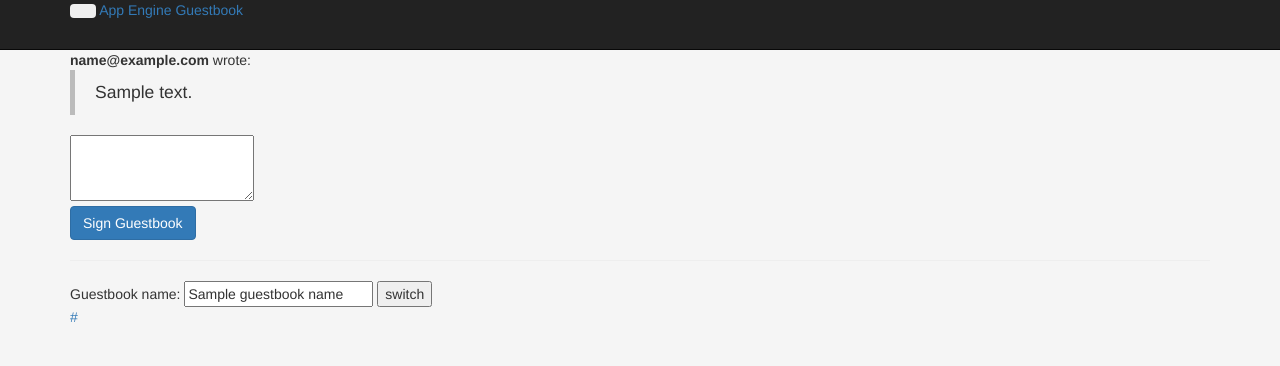
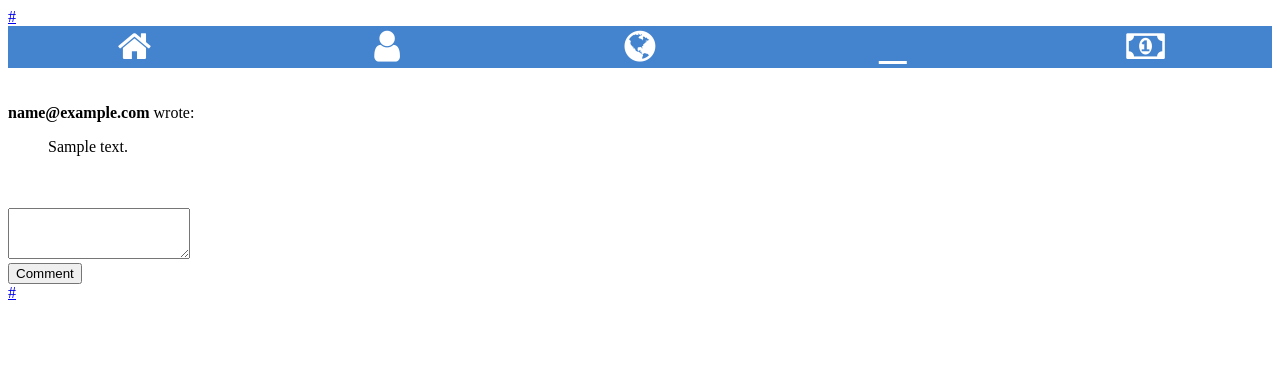
Before and after one commit to wwalker57/finalproject, a Python web app: template Templates/index.html in a window 1280 px wide. Shown: the top 366 px of the page. Run offline with Jinja, Linux system fonts and the light colour scheme; the template is opened without the code that fills it: most values are stand-ins (such as "Sample title", 1, 10 or a date in 2020); some libraries are stand-ins or nearby versions.

Commit message:
New updates

```diff
--- a/Resources/main.html
+++ b/Resources/main.html
@@ -4,6 +4,7 @@
     <title>Surviving The University Experience</title>
     <link rel="stylesheet" href="/Resources/finalproject.css">
     <link rel="stylesheet" href="https://cdnjs.cloudflare.com/ajax/libs/font-awesome/4.7.0/css/font-awesome.min.css">
+    <link rel="shortcut icon" href="/Resources/favicon.ico">
   </head>
 
 <body>
--- a/Templates/about.html
+++ b/Templates/about.html
@@ -8,6 +8,7 @@
   </head>
 
 <body>
+  <a href="{{ url|safe }}" class="btn">{{ url_linktext }}</a>
   <div class="icon-bar">
     <a class="active" href="/"><i class="fa fa-home"></i></a> <!--HOME PAGE -->
     <a href="/About"><i class="fa fa-user" aria-hidden="true"></i></a> <!--ABOUT PAGE -->
--- a/Templates/fin_aid_calc.html
+++ b/Templates/fin_aid_calc.html
@@ -6,7 +6,7 @@
     <link rel="stylesheet" href="https://cdnjs.cloudflare.com/ajax/libs/font-awesome/4.7.0/css/font-awesome.min.css">
     <link href="https://fonts.googleapis.com/css?family=Zilla+Slab" rel="stylesheet">
   </head>
-
+<a href="{{ url|safe }}" class="btn">{{ url_linktext }}</a>
 <body>
   <div class="icon-bar">
     <a class="active" href="/"><i class="fa fa-home"></i></a> <!--HOME PAGE -->
--- a/Templates/fin_aid_results.html
+++ b/Templates/fin_aid_results.html
@@ -6,6 +6,7 @@
     <link rel="stylesheet" href="https://cdnjs.cloudflare.com/ajax/libs/font-awesome/4.7.0/css/font-awesome.min.css">
     <link href="https://fonts.googleapis.com/css?family=Zilla+Slab" rel="stylesheet">
   </head>
+  <a href="{{ url|safe }}" class="btn">{{ url_linktext }}</a>
 
 <body>
   <div class="icon-bar">
--- a/Templates/index.html
+++ b/Templates/index.html
@@ -2,52 +2,21 @@
 {% autoescape true %}
 <html>
   <head>
-    <!-- [START css] -->
-    <link type="text/css" rel="stylesheet" href="/bootstrap/css/bootstrap.css">
-    <link type="text/css" rel="stylesheet" href="/bootstrap/css/bootstrap-responsive.css">
-    <!-- [END css] -->
-    <style type="text/css">
-      body {
-        padding-top: 40px;
-        padding-bottom: 40px;
-        background-color: #f5f5f5;
-      }
-      blockquote {
-        margin-bottom: 10px;
-        border-left-color: #bbb;
-      }
-      form {
-        margin-top: 10px;
-      }
-      .form-signin input[type="text"] {
-        font-size: 16px;
-        height: auto;
-        margin-bottom: 15px;
-        padding: 7px 9px;
-      }
-      .row {
-        margin-left: 0px;
-        margin-top: 10px;
-        overflow: scroll;
-      }
-    </style>
+    <link rel="stylesheet" href="/Resources/finalproject.css">
+    <link rel="stylesheet" href="https://cdnjs.cloudflare.com/ajax/libs/font-awesome/4.7.0/css/font-awesome.min.css">
+    <link href="https://fonts.googleapis.com/css?family=Zilla+Slab" rel="stylesheet">
   </head>
   <body>
-    <div class="navbar navbar-inverse navbar-fixed-top">
-      <div class="navbar-inner">
-        <div class="container">
-          <button type="button" class="btn btn-navbar" data-toggle="collapse" data-target=".nav-collapse">
-            <span class="icon-bar"></span>
-            <span class="icon-bar"></span>
-            <span class="icon-bar"></span>
-          </button>
-          <a class="brand" href="#">App Engine Guestbook</a>
-          <div class="nav-collapse collapse pull-right">
-            <a href="{{ url|safe }}" class="btn">{{ url_linktext }}</a>
-          </div>
-        </div>
-      </div>
+    <a href="{{ url|safe }}" class="btn">{{ url_linktext }}</a>
+    <div class="icon-bar">
+      <a class="active" href="/"><i class="fa fa-home"></i></a> <!--HOME PAGE -->
+      <a href="/About"><i class="fa fa-user" aria-hidden="true"></i></a> <!--ABOUT PAGE -->
+      <a href="/Resources"><i class="fa fa-globe"></i></a> <!--Resources PAGE -->
+      <a href="/Youtube"><i class="a fa-video-camera"></i></a> <!--YOUTUBE PAGE -->
+      <a href="/FinAid"><i class="fa fa-money"></i></a> <!--FINANCAIL AID -->
     </div>
+<br>
+<br>
     <div class="container">
       <!-- [START greetings] -->
       {% for greeting in greetings %}
@@ -65,19 +34,13 @@
       </div>
       {% endfor %}
       <!-- [END greetings] -->
+      <br>
+      <br>
 
       <form action="/sign?guestbook_name={{ guestbook_name }}" method="post">
         <div><textarea name="content" class="input-block-level" rows="3"></textarea></div>
-        <div><input type="submit" class="btn btn-large btn-primary" value="Sign Guestbook"></div>
+        <div><input type="submit" class="btn btn-large btn-primary" value="Comment"></div>
       </form>
-
-      <hr>
-
-      <form>Guestbook name:
-        <input value="{{ guestbook_name }}" name="guestbook_name">
-        <input type="submit" value="switch">
-      </form>
-
       <a href="{{ url|safe }}">{{ url_linktext }}</a>
     </div>
   </body>
--- a/Templates/main.html
+++ b/Templates/main.html
@@ -11,7 +11,7 @@
     <link rel="stylesheet" href="/Resources/finalproject.css">
     <link rel="stylesheet" href="https://cdnjs.cloudflare.com/ajax/libs/font-awesome/4.7.0/css/font-awesome.min.css">
   </head>
-
+<a href="{{ url|safe }}" class="btn">{{ url_linktext }}</a>
 <body>
   <div class="icon-bar">
     <a class="active" href="/"><i class="fa fa-home"></i></a> <!--HOME PAGE -->
--- a/Templates/resources.html
+++ b/Templates/resources.html
@@ -6,7 +6,7 @@
     <link rel="stylesheet" href="https://cdnjs.cloudflare.com/ajax/libs/font-awesome/4.7.0/css/font-awesome.min.css">
     <link href="https://fonts.googleapis.com/css?family=Zilla+Slab" rel="stylesheet">
   </head>
-
+<a href="{{ url|safe }}" class="btn">{{ url_linktext }}</a>
 <body>
   <div class="icon-bar">
     <a class="active" href="/"><i class="fa fa-home"></i></a> <!--HOME PAGE -->
--- a/Templates/youtube.html
+++ b/Templates/youtube.html
@@ -13,7 +13,7 @@
     <a href="/Youtube"><i class="a fa-video-camera"></i></a> <!--YOUTUBE PAGE -->
     <a href="/FinAid"><i class="fa fa-money"></i></a> <!--FINANCAIL AID -->
   </div>
-
+<a href="{{ url|safe }}" class="btn">{{ url_linktext }}</a>
     <h1>Youtube</h1>
     <form action="https://www.youtube.com/results?search_query={{q}}">
         <input type="text" name='search_query' placeholder="Search"></input></h3>
```
Also changed, not shown: app.yaml (+6 -3 lines), main.py (+164 -6 lines).
